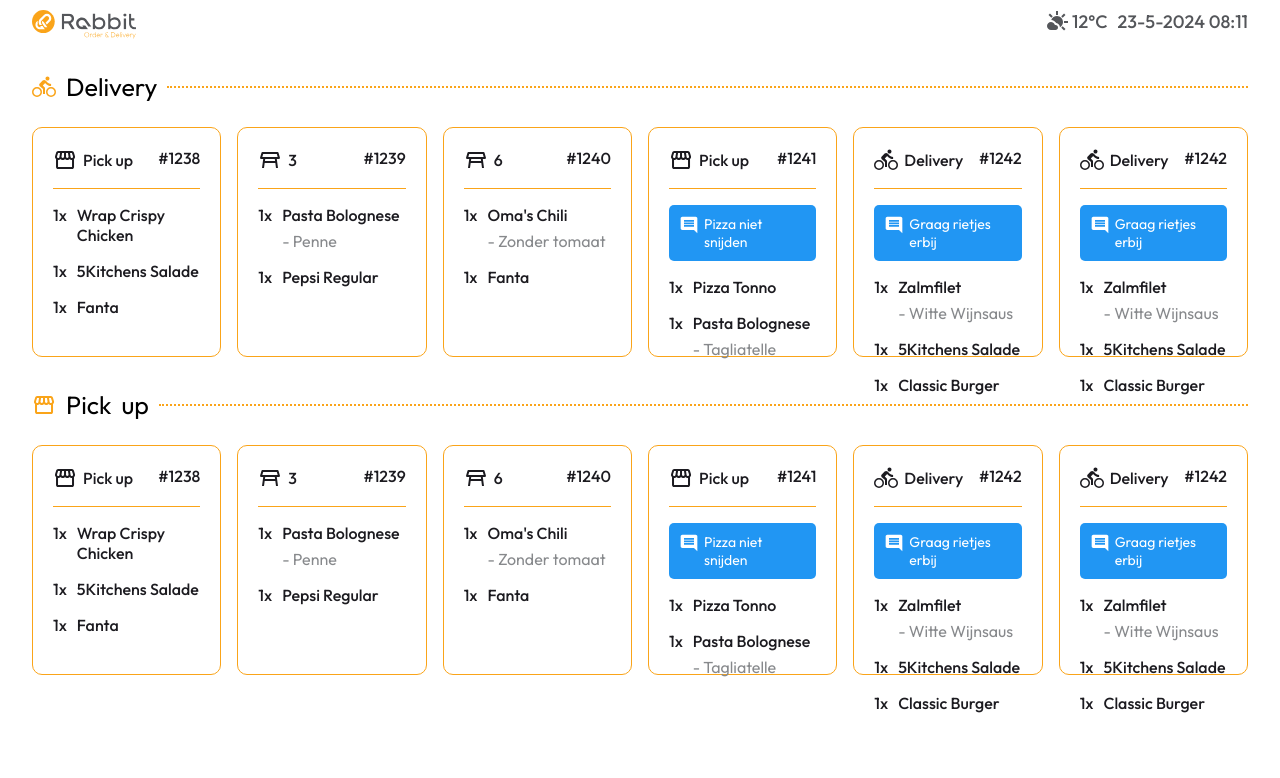
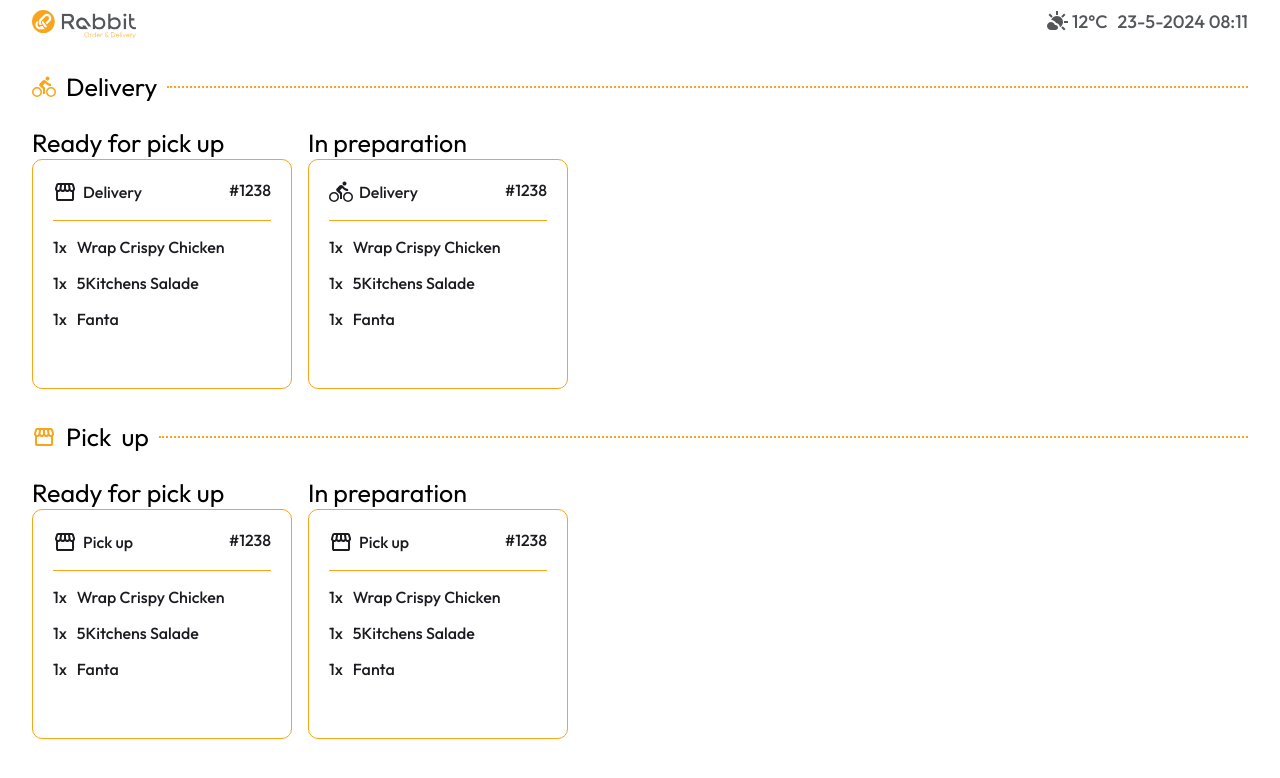
Before and after one commit to IzzetGunturk/orderscreenrabbitorderdelivery, an Angular app: page /pickup in a window 1280 px wide. Shown: the top 778 px of the page. Built offline with nearby package versions, Linux system fonts and the light colour scheme.

Commit message:
scheme of orders for pick up screen done

```diff
--- a/src/app/kitchenstaff/kitchenstaff.component.html
+++ b/src/app/kitchenstaff/kitchenstaff.component.html
@@ -22,7 +22,7 @@
       <hr>
       <div class="orderbody">
         <div class="comment" *ngIf="order.comment">
-          <app-svgicons [selectedSvg]="'comment'" [fillColor]="'#fff'"></app-svgicons>
+          <app-svgicons [selectedSvg]="'comment'" [fillColor]="'#fff'" [svgWidth]="'20px'" [svgHeight]="'20px'"></app-svgicons>
           <p>{{ order.comment }}</p>
         </div>
         <div class="dishes" *ngFor="let dish of order.dishes">
--- a/src/app/kitchenstaff/kitchenstaff.component.ts
+++ b/src/app/kitchenstaff/kitchenstaff.component.ts
@@ -31,7 +31,7 @@ export class KitchenstaffComponent {
       dishes: [
         { name: 'Wrap Crispy Chicken', option: '', quantity: 1, prepared: false },
         { name: '5Kitchens Salade', option: '', quantity: 1, prepared: false },
-        { name: 'Fanta', quantity: 1, option: '', prepared: false }
+        { name: 'Fanta', option: '', quantity: 1, prepared: false }
       ]
     },
     {
--- a/src/app/pickup/pickup.component.html
+++ b/src/app/pickup/pickup.component.html
@@ -10,6 +10,7 @@
     </div>
   </header>
 
+  <!-- Delivery -->
   <div class="orderscheme">
     <div class="titletypeorder">
       <app-svgicons [selectedSvg]="'delivery'" [fillColor]="'#FAA419'"></app-svgicons>
@@ -17,10 +18,49 @@
       <hr>
     </div>
     <div class="orders-container">
-      <div class="order" *ngFor="let order of orders.slice(0, 6); let i = index">
+      <div class="ordersready">
+        <div class="titletypeorder">
+          <p>Ready for pick up</p>
+        </div>
+        <div class="orders">
+          <div class="order" *ngFor="let order of deliveryOrdersReady; let i = index">
             <div class="orderheader">
               <div class="ordertype">
                 <app-svgicons [selectedSvg]="order.icon" [fillColor]="'#1C1B20'"></app-svgicons>
+                <p>{{ order.type }}</p>
+              </div>
+              <p>#{{ order.id }}</p>
+            </div>
+            <hr>
+            <div class="orderbody">
+              <div class="comment" *ngIf="order.comment">
+                <app-svgicons [selectedSvg]="'comment'" [fillColor]="'#fff'" [svgHeight]="'16px'" [svgWidth]="'16px'"></app-svgicons>
+                <p>{{ order.comment }}</p>
+              </div>
+              <div class="dishes" *ngFor="let dish of order.dishes">
+                <div class="amountdishes">
+                  <p>{{ dish.quantity }}x </p>
+                  <div class="dishnameoption">
+                    <p>{{ dish.name }}</p>
+                    <span *ngIf="dish.option">- {{ dish.option }}</span>
+                  </div>
+                </div>
+              </div>
+            </div>
+          </div>
+          <!-- Repeat order elements as needed -->
+        </div>
+      </div>
+
+      <div class="orderspreparation">
+        <div class="titletypeorder">
+          <p>In preparation</p>
+        </div>
+        <div class="orders">
+          <div class="order" *ngFor="let order of deliveryOrdersPreparation; let i = index">
+            <div class="orderheader">
+              <div class="ordertype">
+                <app-svgicons [selectedSvg]="'delivery'" [fillColor]="'#1C1B20'"></app-svgicons>
                 <p>{{ order.type }}</p>
               </div>
               <p>#{{ order.id }}</p>
@@ -42,9 +82,13 @@
               </div>
             </div>
           </div>
+          <!-- Repeat order elements as needed -->
+        </div>
+      </div>
     </div>
   </div>
 
+  <!-- Pick up -->
   <div class="orderscheme">
     <div class="titletypeorder">
       <app-svgicons [selectedSvg]="'pickup'" [fillColor]="'#FAA419'"></app-svgicons>
@@ -52,10 +96,49 @@
       <hr>
     </div>
     <div class="orders-container">
-      <div class="order" *ngFor="let order of orders.slice(0, 6); let i = index">
+      <div class="ordersready">
+        <div class="titletypeorder">
+          <p>Ready for pick up</p>
+        </div>
+        <div class="orders">
+          <div class="order" *ngFor="let order of pickUpOrdersReady; let i = index">
             <div class="orderheader">
               <div class="ordertype">
                 <app-svgicons [selectedSvg]="order.icon" [fillColor]="'#1C1B20'"></app-svgicons>
+                <p>{{ order.type }}</p>
+              </div>
+              <p>#{{ order.id }}</p>
+            </div>
+            <hr>
+            <div class="orderbody">
+              <div class="comment" *ngIf="order.comment">
+                <app-svgicons [selectedSvg]="'comment'" [fillColor]="'#fff'" [svgHeight]="'16px'" [svgWidth]="'16px'"></app-svgicons>
+                <p>{{ order.comment }}</p>
+              </div>
+              <div class="dishes" *ngFor="let dish of order.dishes">
+                <div class="amountdishes">
+                  <p>{{ dish.quantity }}x </p>
+                  <div class="dishnameoption">
+                    <p>{{ dish.name }}</p>
+                    <span *ngIf="dish.option">- {{ dish.option }}</span>
+                  </div>
+                </div>
+              </div>
+            </div>
+          </div>
+          <!-- Repeat order elements as needed -->
+        </div>
+      </div>
+
+      <div class="orderspreparation">
+        <div class="titletypeorder">
+          <p>In preparation</p>
+        </div>
+        <div class="orders">
+          <div class="order" *ngFor="let order of pickUpOrdersPreparation; let i = index">
+            <div class="orderheader">
+              <div class="ordertype">
+                <app-svgicons [selectedSvg]="'pickup'" [fillColor]="'#1C1B20'"></app-svgicons>
                 <p>{{ order.type }}</p>
               </div>
               <p>#{{ order.id }}</p>
@@ -77,6 +160,9 @@
               </div>
             </div>
           </div>
+          <!-- Repeat order elements as needed -->
+        </div>
+      </div>
     </div>
   </div>
 </body>
--- a/src/app/pickup/pickup.component.scss
+++ b/src/app/pickup/pickup.component.scss
@@ -60,11 +60,22 @@ header {
   display: flex;
   flex-direction: row;
   gap: 16px;
+
+  .ordersready .orderpreparation {
+    display: flex;
+    flex-direction: column;
+    gap: 10px;
+
+    .orders {
+      display: flex;
+      flex-direction: row;
+      gap: 16px;
+    }
+  }
 }
 
 .order {
-  width: calc(20% - 16px);
-  /* responsiveness / gap */
+  width: 260px;
   height: 230px;
   padding: 20px;
   border: 1px solid $primary-500;
@@ -104,9 +115,9 @@ header {
     .comment {
       background-color: $info-border;
       border-radius: 5px;
-      padding: 10px;
+      padding: 7px;
       color: $white;
-      font-size: 14px;
+      font-size: 13px;
       font-weight: 400;
       display: flex;
       flex-direction: row;
--- a/src/app/pickup/pickup.component.ts
+++ b/src/app/pickup/pickup.component.ts
@@ -5,6 +5,7 @@ interface Order {
   id: number;
   type: string;
   comment: string;
+  prepared: boolean;
   dishes: Dish[];
 }
 
@@ -12,14 +13,13 @@ interface Dish {
   name: string;
   option: string;
   quantity: number;
-  prepared: boolean;
 }
+
 @Component({
   selector: 'app-pickup',
   templateUrl: './pickup.component.html',
-  styleUrl: './pickup.component.scss'
+  styleUrls: ['./pickup.component.scss']
 })
-
 export class PickupComponent {
   orders: Order[] = [
     {
@@ -27,65 +27,67 @@ export class PickupComponent {
       id: 1238,
       type: 'Pick up',
       comment: '',
+      prepared: true,
       dishes: [
-        { name: 'Wrap Crispy Chicken', option: '', quantity: 1, prepared: false },
-        { name: '5Kitchens Salade', option: '', quantity: 1, prepared: false },
-        { name: 'Fanta', quantity: 1, option: '', prepared: false }
+        { name: 'Wrap Crispy Chicken', option: '', quantity: 1 },
+        { name: '5Kitchens Salade', option: '', quantity: 1 },
+        { name: 'Fanta', option: '', quantity: 1 }
       ]
     },
+
     {
-      icon: 'table',
-      id: 1239,
-      type: '3',
+      icon: 'pickup',
+      id: 1238,
+      type: 'Pick up',
       comment: '',
+      prepared: false,
       dishes: [
-        { name: 'Pasta Bolognese', option: 'Penne', quantity: 1, prepared: false },
-        { name: 'Pepsi Regular', option: '', quantity: 1, prepared: false },
-      ]
-    },
-    {
-      icon: 'table',
-      id: 1240,
-      type: '6',
-      comment: '',
-      dishes: [
-        { name: "Oma's Chili", option: 'Zonder tomaat', quantity: 1, prepared: false },
-        { name: "Fanta", option: '', quantity: 1, prepared: false },
+        { name: 'Wrap Crispy Chicken', option: '', quantity: 1 },
+        { name: '5Kitchens Salade', option: '', quantity: 1 },
+        { name: 'Fanta', option: '', quantity: 1 }
       ]
     },
     {
       icon: 'pickup',
-      id: 1241,
-      type: 'Pick up',
-      comment: 'Pizza niet snijden',
+      id: 1238,
+      type: 'Delivery',
+      comment: '',
+      prepared: false,
       dishes: [
-        { name: 'Pizza Tonno', option: '', quantity: 1, prepared: false },
-        { name: 'Pasta Bolognese', option: 'Tagliatelle', quantity: 1, prepared: false },
+        { name: 'Wrap Crispy Chicken', option: '', quantity: 1 },
+        { name: '5Kitchens Salade', option: '', quantity: 1 },
+        { name: 'Fanta', option: '', quantity: 1 }
       ]
     },
     {
-      icon: 'delivery',
-      id: 1242,
+      icon: 'pickup',
+      id: 1238,
       type: 'Delivery',
-      comment: 'Graag rietjes erbij',
+      comment: '',
+      prepared: true,
       dishes: [
-        { name: 'Zalmfilet', option: 'Witte Wijnsaus', quantity: 1, prepared: false },
-        { name: '5Kitchens Salade', option: '', quantity: 1, prepared: false },
-        { name: 'Classic Burger', option: '', quantity: 1, prepared: false },
-      ]
-    },
-    {
-      icon: 'delivery',
-      id: 1242,
-      type: 'Delivery',
-      comment: 'Graag rietjes erbij',
-      dishes: [
-        { name: 'Zalmfilet', option: 'Witte Wijnsaus', quantity: 1, prepared: false },
-        { name: '5Kitchens Salade', option: '', quantity: 1, prepared: false },
-        { name: 'Classic Burger', option: '', quantity: 1, prepared: false },
+        { name: 'Wrap Crispy Chicken', option: '', quantity: 1 },
+        { name: '5Kitchens Salade', option: '', quantity: 1 },
+        { name: 'Fanta', option: '', quantity: 1 }
       ]
     },
   ];
+
+  get deliveryOrdersReady() {
+    return this.orders.filter(order => order.type === 'Delivery' && order.dishes.every(dish => order.prepared));
+  }
+
+  get deliveryOrdersPreparation() {
+    return this.orders.filter(order => order.type === 'Delivery' && order.dishes.some(dish => !order.prepared));
+  }
+
+  get pickUpOrdersReady() {
+    return this.orders.filter(order => order.type === 'Pick up' && order.dishes.every(dish => order.prepared));
+  }
+
+  get pickUpOrdersPreparation() {
+    return this.orders.filter(order => order.type === 'Pick up' && order.dishes.some(dish => !order.prepared));
+  }
 
   // mark order as done + timeout effect
   markOrderAsPrepared(index: number) {
--- a/src/app/svgicons/svgicons.component.html
+++ b/src/app/svgicons/svgicons.component.html
@@ -1,39 +1,41 @@
 <!-- pick up icon -->
-<svg *ngIf="selectedSvg === 'pickup'" xmlns="http://www.w3.org/2000/svg" height="24px" viewBox="0 -960 960 960"
-  width="24px" [attr.fill]="fillColor" style="display: block;">
+<svg *ngIf="selectedSvg === 'pickup'" xmlns="http://www.w3.org/2000/svg" [attr.height]="svgHeight"
+  viewBox="0 -960 960 960" [attr.width]="svgWidth" [attr.fill]="fillColor" style="display: block;">
   <path
     d="M841-518v318q0 33-23.5 56.5T761-120H201q-33 0-56.5-23.5T121-200v-318q-23-21-35.5-54t-.5-72l42-136q8-26 28.5-43t47.5-17h556q27 0 47 16.5t29 43.5l42 136q12 39-.5 71T841-518Zm-272-42q27 0 41-18.5t11-41.5l-22-140h-78v148q0 21 14 36.5t34 15.5Zm-180 0q23 0 37.5-15.5T441-612v-148h-78l-22 140q-4 24 10.5 42t37.5 18Zm-178 0q18 0 31.5-13t16.5-33l22-154h-78l-40 134q-6 20 6.5 43t41.5 23Zm540 0q29 0 42-23t6-43l-42-134h-76l22 154q3 20 16.5 33t31.5 13ZM201-200h560v-282q-5 2-6.5 2H751q-27 0-47.5-9T663-518q-18 18-41 28t-49 10q-27 0-50.5-10T481-518q-17 18-39.5 28T393-480q-29 0-52.5-10T299-518q-21 21-41.5 29.5T211-480h-4.5q-2.5 0-5.5-2v282Zm560 0H201h560Z" />
 </svg>
 
 <!-- delivery icon -->
-<svg *ngIf="selectedSvg === 'delivery'" xmlns="http://www.w3.org/2000/svg" height="24px" viewBox="0 -960 960 960"
-  width="24px" [attr.fill]="fillColor" style="display: block;">
+<svg *ngIf="selectedSvg === 'delivery'" xmlns="http://www.w3.org/2000/svg" [attr.height]="svgHeight"
+  viewBox="0 -960 960 960" [attr.width]="svgWidth" [attr.fill]="fillColor" style="display: block;">
   <path
     d="M620-740q-33 0-56.5-23.5T540-820q0-33 23.5-56.5T620-900q33 0 56.5 23.5T700-820q0 33-23.5 56.5T620-740ZM432-540l88 92v248h-80v-200L312-512q-14-12-19-25t-5-31q0-18 5.5-30.5T312-624l112-112q13-13 27.5-18.5T484-760q18 0 32.5 5.5T544-736l76 76q27 27 63 43.5t81 16.5v80q-63 0-114-22.5T560-604l-32-32-96 96Zm-232 60q85 0 142.5 57.5T400-280q0 85-57.5 142.5T200-80q-85 0-142.5-57.5T0-280q0-85 57.5-142.5T200-480Zm0 340q57 0 98.5-41.5T340-280q0-57-41.5-98.5T200-420q-57 0-98.5 41.5T60-280q0 57 41.5 98.5T200-140Zm560-340q85 0 142.5 57.5T960-280q0 85-57.5 142.5T760-80q-85 0-142.5-57.5T560-280q0-85 57.5-142.5T760-480Zm0 340q57 0 98.5-41.5T900-280q0-57-41.5-98.5T760-420q-57 0-98.5 41.5T620-280q0 57 41.5 98.5T760-140Z" />
 </svg>
 
-<svg *ngIf="selectedSvg === 'table'" xmlns="http://www.w3.org/2000/svg" height="24px" viewBox="0 -960 960 960"
-  width="24px" [attr.fill]="fillColor" style="display: block;">
+
+<!-- table icon -->
+<svg *ngIf="selectedSvg === 'table'" xmlns="http://www.w3.org/2000/svg" [attr.height]="svgHeight"
+  viewBox="0 -960 960 960" [attr.width]="svgWidth" [attr.fill]="fillColor" style="display: block;">
   <path
     d="M173-600h614l-34-120H208l-35 120Zm307-60Zm192 140H289l-11 80h404l-10-80ZM160-160l49-360h-89q-20 0-31.5-16T82-571l57-200q4-13 14-21t24-8h606q14 0 24 8t14 21l57 200q5 19-6.5 35T840-520h-88l48 360h-80l-27-200H267l-27 200h-80Z" />
 </svg>
 
 <!-- check icon -->
-<svg *ngIf="selectedSvg === 'check'" xmlns="http://www.w3.org/2000/svg" height="24px" viewBox="0 -960 960 960"
-  width="24px" [attr.fill]="fillColor" style="display: block;">
+<svg *ngIf="selectedSvg === 'check'" xmlns="http://www.w3.org/2000/svg" [attr.height]="svgHeight"
+  viewBox="0 -960 960 960" [attr.width]="svgWidth" [attr.fill]="fillColor" style="display: block;">
   <path d="M382-240 154-468l57-57 171 171 367-367 57 57-424 424Z" />
 </svg>
 
 <!-- weather icon -->
-<svg *ngIf="selectedSvg === 'weather'" xmlns="http://www.w3.org/2000/svg" height="24px" viewBox="0 -960 960 960"
-  width="24px" [attr.fill]="fillColor" style="display: block;">
+<svg *ngIf="selectedSvg === 'weather'" xmlns="http://www.w3.org/2000/svg" [attr.height]="svgHeight"
+  viewBox="0 -960 960 960" [attr.width]="svgWidth" [attr.fill]="fillColor" style="display: block;">
   <path
     d="M240-160q-66 0-113-47T80-320q0-66 47-113t113-47q48 0 88.5 26t58.5 71l10 23h24q42 0 70.5 29t28.5 71q0 42-29 71t-71 29H240Zm359-112q-4-63-45.5-109T449-438q-31-54-83.5-85.5T250-560q26-73 89-116.5T480-720q100 0 170 70t70 170q0 65-32 120.5T599-272ZM440-760v-160h80v160h-80Zm266 110-56-56 112-114 57 57-113 113Zm54 210v-80h160v80H760Zm2 300L650-254l56-56 114 112-58 58ZM254-650 141-763l57-57 112 114-56 56Z" />
 </svg>
 
 <!-- comment icon -->
-<svg *ngIf="selectedSvg === 'comment'" xmlns="http://www.w3.org/2000/svg" height="20px" viewBox="0 -960 960 960"
-  width="20px" [attr.fill]="fillColor" style="display: block;">
+<svg *ngIf="selectedSvg === 'comment'" xmlns="http://www.w3.org/2000/svg" [attr.height]="svgHeight"
+  viewBox="0 -960 960 960" [attr.width]="svgWidth" [attr.fill]="fillColor" style="display: block;">
   <path
     d="M240-400h480v-80H240v80Zm0-120h480v-80H240v80Zm0-120h480v-80H240v80Zm-80 400q-33 0-56.5-23.5T80-320v-480q0-33 23.5-56.5T160-880h640q33 0 56.5 23.5T880-800v720L720-240H160Z" />
 </svg>
--- a/src/app/svgicons/svgicons.component.ts
+++ b/src/app/svgicons/svgicons.component.ts
@@ -7,6 +7,8 @@ import { Component, Input } from '@angular/core';
 export class SvgiconsComponent {
   @Input() selectedSvg!: string;
   @Input() fillColor: string = '#000'; // standard color is #000
+  @Input() svgHeight: string = '24px';
+  @Input() svgWidth: string = '24px';
 
   constructor() { }
 }
```
Lines whose indentation alone changed are shown as unchanged.
